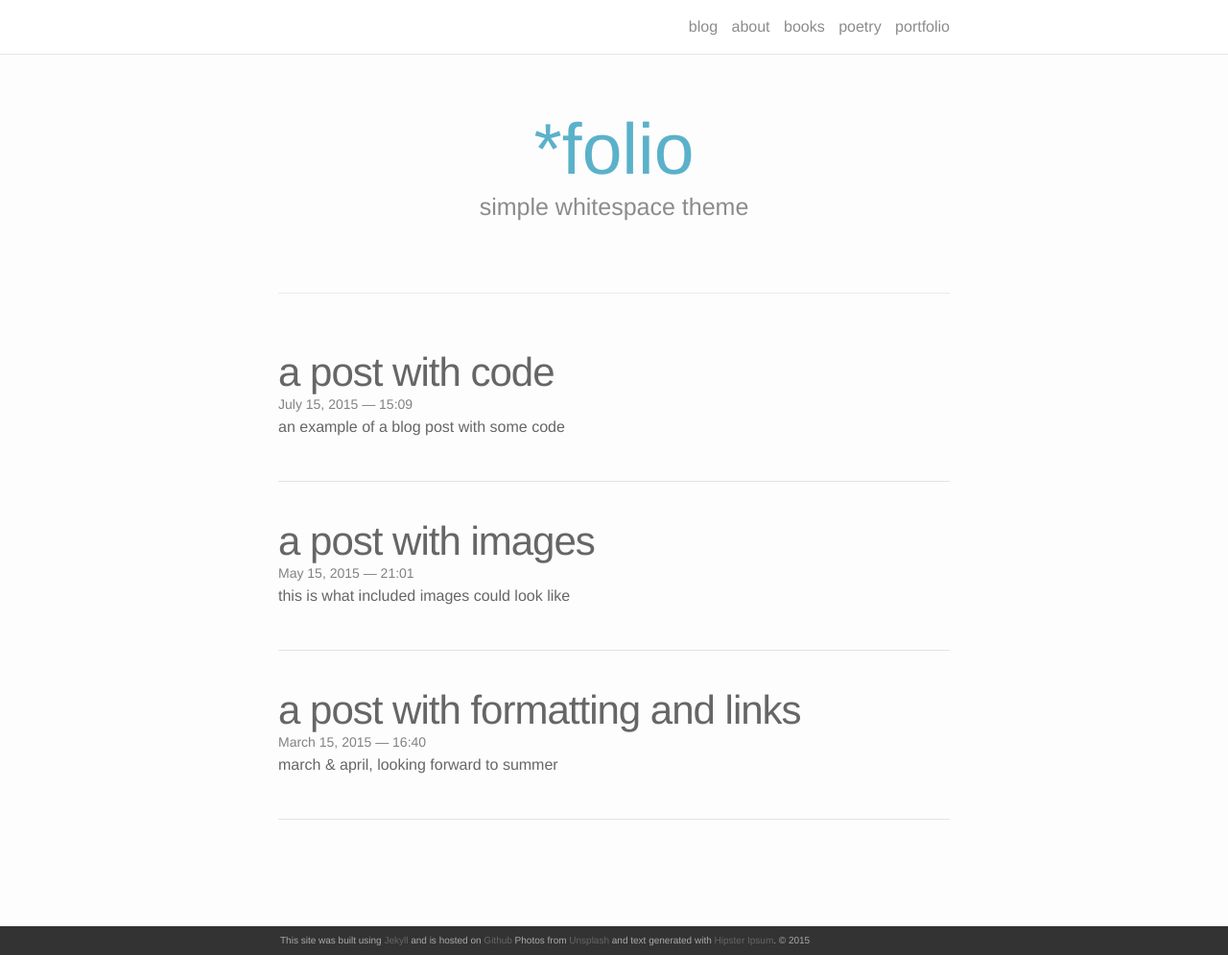
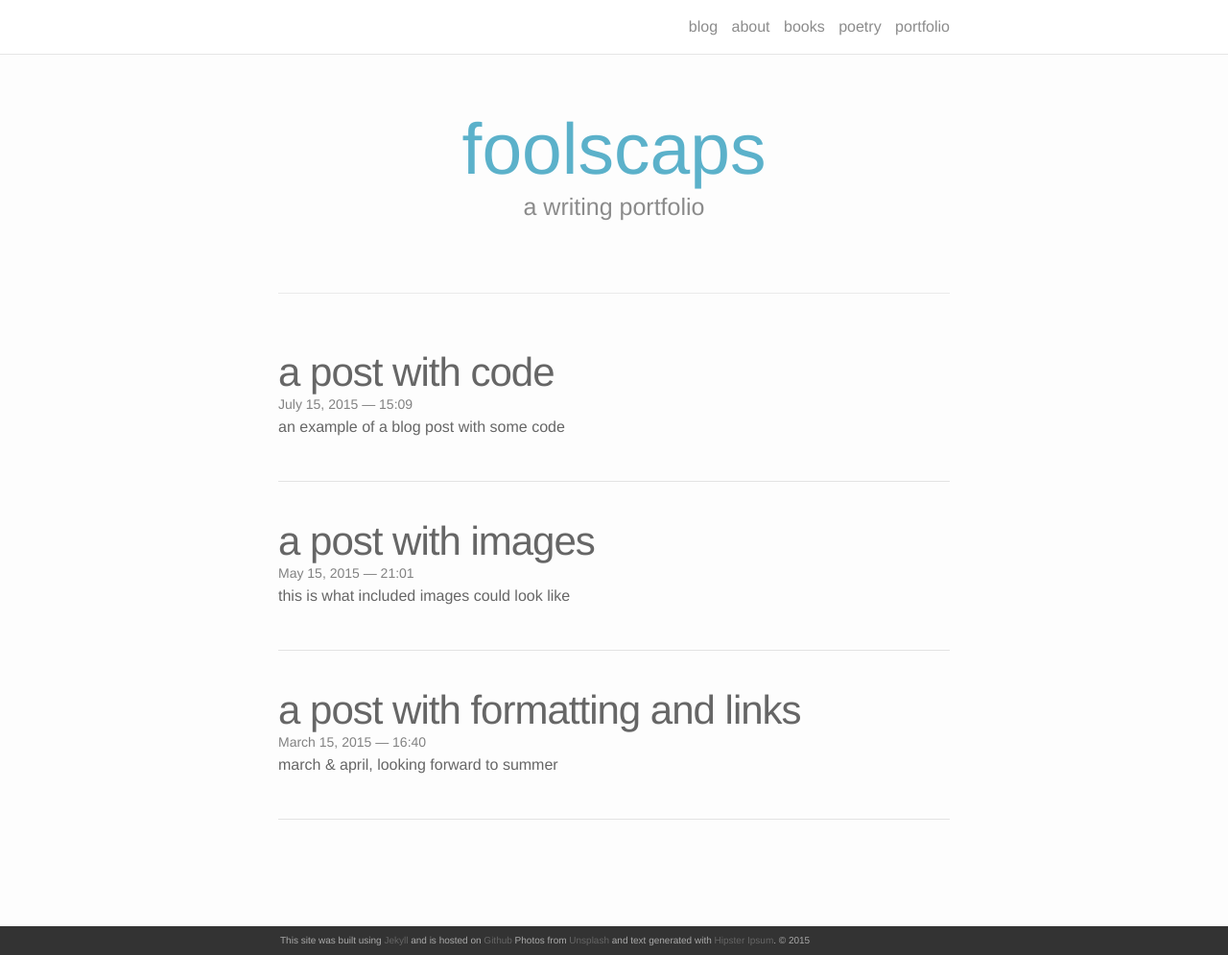
Before and after one commit to foolscaps/foolscaps.github.io, a Jekyll site: the page built from index.html, in a window 1280 px wide and 995 px high. Shown: the whole window at 96% size. Built offline with Jekyll 4.4.1, drawn with Linux system fonts in a browser that asks for light colours; nearby versions of some CDN libraries; the list of posts is cut into pages by our own code.

Commit message:
Update index.html

```diff
--- a/index.html
+++ b/index.html
@@ -3,8 +3,8 @@
 ---
 
 <div class="header-bar">
-  <h1>*folio</h1>
-  <h2>simple whitespace theme</h2>
+  <h1>foolscaps</h1>
+  <h2>a writing portfolio</h2>
   <br/>
   <hr>
   <br/>
```
